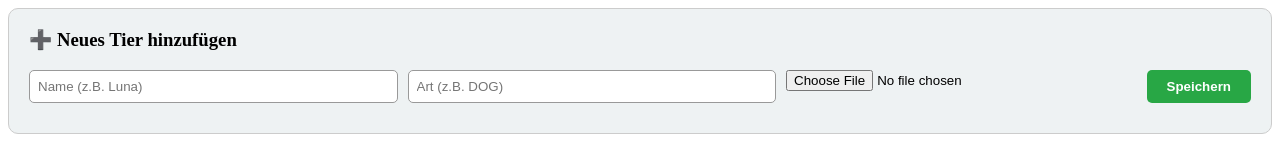
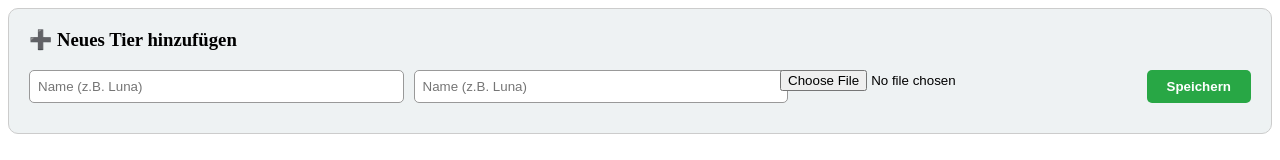
Before and after one commit to punnatapat-dev/animalcare-frontend, an Angular app: page /animals in a window 1280 px wide. Shown: the top 160 px of the page. Built offline with nearby package versions, Linux system fonts and the light colour scheme; no server answers; sample sign-in values are in the browser's storage.

Commit message:
add frontend validation message

```diff
--- a/src/app/animal-list/animal-list.html
+++ b/src/app/animal-list/animal-list.html
@@ -19,12 +19,20 @@
       style="padding: 8px; border-radius: 5px; border: 1px solid #999; flex: 1"
     />
 
-    <input
-      [value]="newAnimalSpecies()"
-      (input)="newAnimalSpecies.set($any($event.target).value)"
-      placeholder="Art (z.B. DOG)"
-      style="padding: 8px; border-radius: 5px; border: 1px solid #999; flex: 1"
-    />
+    <div style="flex: 1">
+  <input
+    [value]="newAnimalName()"
+    (input)="newAnimalName.set($any($event.target).value); nameError.set('')"
+    placeholder="Name (z.B. Luna)"
+    style="padding: 8px; border-radius: 5px; border: 1px solid #999; width: 100%"
+  />
+
+  @if (nameError()) {
+    <p style="color: #dc3545; margin: 6px 0 0 0; font-size: 14px; font-weight: bold">
+      {{ nameError() }}
+    </p>
+  }
+</div>
 
     <input type="file" (change)="onFileSelected($event)" style="flex: 1" />
 
```
